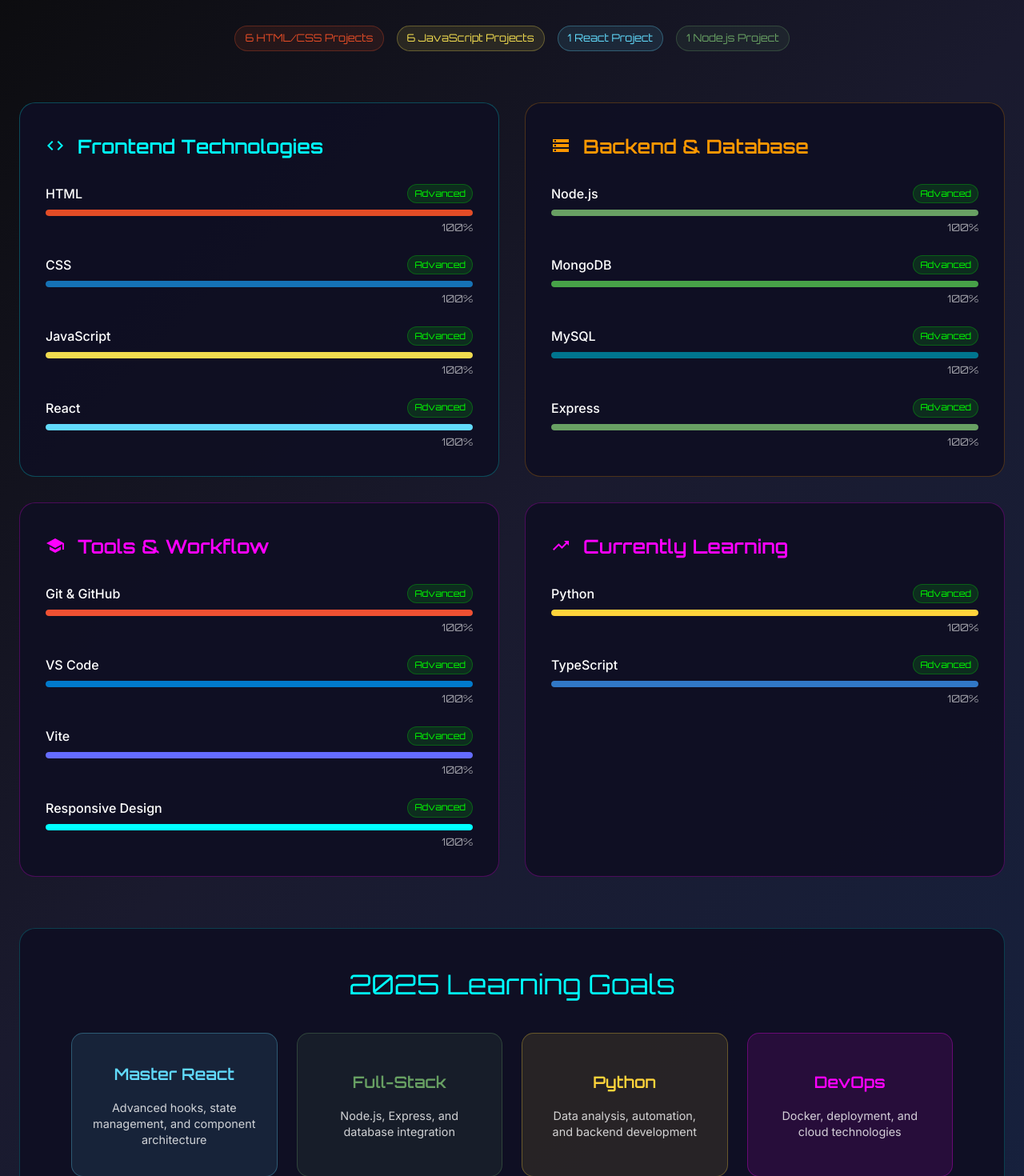
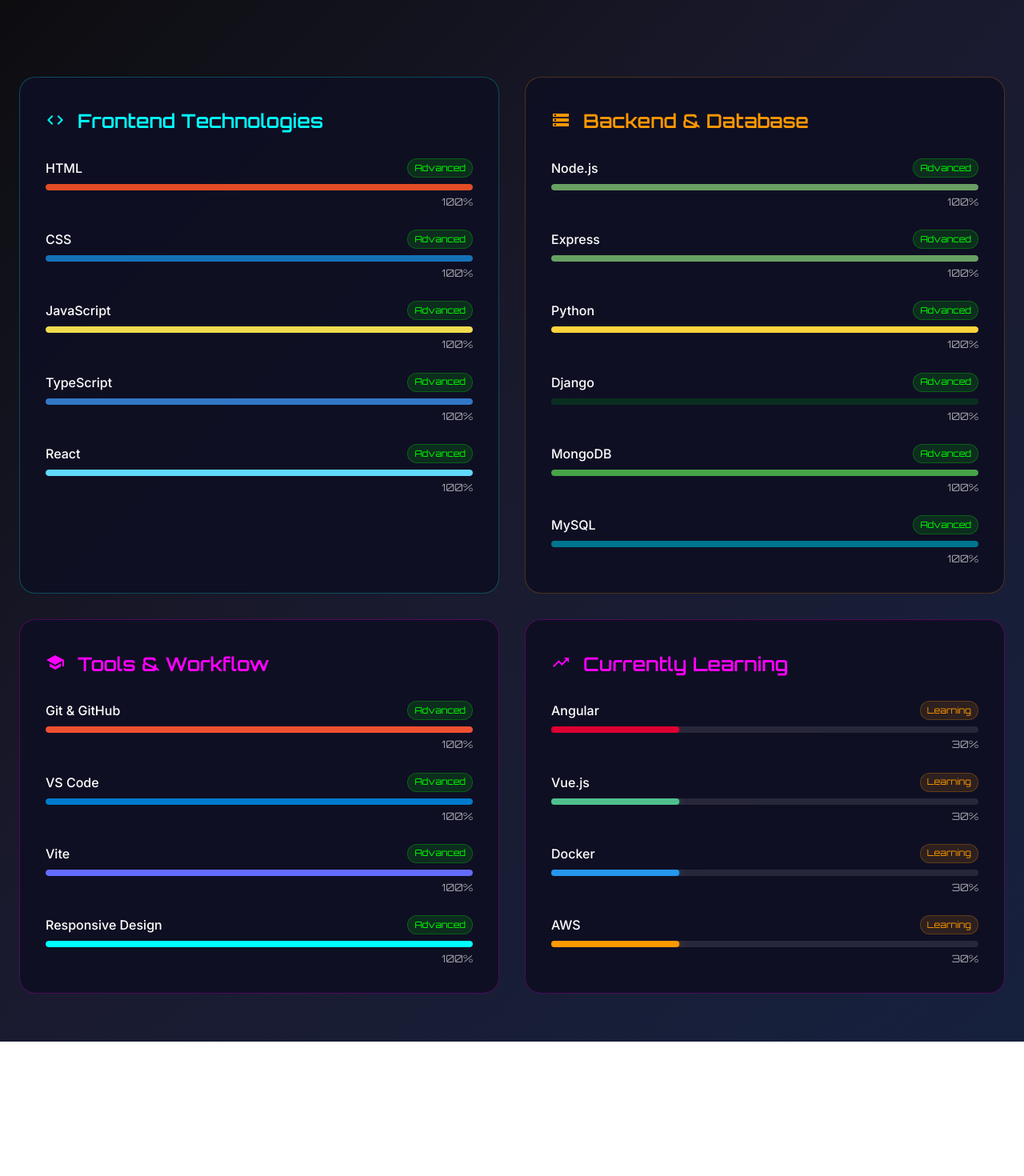
Before and after one commit to GuySmolsky/my-portfolio, a React (Vite) app: page /#/skills in a window 1280 px wide. Shown: the part 240-1710 px from the top of the page at 80% size. After the commit the page ends 1542 px from the top, so only its background shows below. Built offline with nearby package versions, Linux system fonts and the light colour scheme.

Commit message:
minor change

```diff
--- a/src/pages/Skills.jsx
+++ b/src/pages/Skills.jsx
@@ -39,6 +39,7 @@
         { name: "HTML", level: 100, color: "#e34c26" },
         { name: "CSS", level: 100, color: "#1572b6" },
         { name: "JavaScript", level: 100, color: "#f0db4f" },
+        { name: "TypeScript", level: 100, color: "#3178c6" },
         { name: "React", level: 100, color: "#61dafb" },
       ],
     },
@@ -48,9 +49,11 @@
       color: isDark ? "#ff9800" : "#fd7e14",
       skills: [
         { name: "Node.js", level: 100, color: "#68a063" },
+        { name: "Express", level: 100, color: "#68a063" },
+        { name: "Python", level: 100, color: "#ffd43b" },
+        { name: "Django", level: 100, color: "#092e20" },
         { name: "MongoDB", level: 100, color: "#47a248" },
         { name: "MySQL", level: 100, color: "#00758f" },
-        { name: "Express", level: 100, color: "#68a063" },
       ],
     },
     {
@@ -69,44 +72,11 @@
       icon: <TrendingUp />,
       color: colors.secondary,
       skills: [
-        { name: "Python", level: 100, color: "#ffd43b" },
-        { name: "TypeScript", level: 100, color: "#3178c6" },
+        { name: "Angular", level: 30, color: "#dd0031" },
+        { name: "Vue.js", level: 30, color: "#4fc08d" },
+        { name: "Docker", level: 30, color: "#2496ed" },
+        { name: "AWS", level: 30, color: "#ff9900" },
       ],
-    },
-  ];
-
-  // Learning goals - simple data
-  const learningGoals = [
-    {
-      title: "Master React",
-      description:
-        "Advanced hooks, state management, and component architecture",
-      color: "#61dafb",
-      borderColor: "rgba(97, 218, 251, 0.3)",
-      background: "rgba(97, 218, 251, 0.1)",
-    },
-    {
-      title: "Full-Stack",
-      description: "Node.js, Express, and database integration",
-      color: "#68a063",
-      borderColor: "rgba(104, 160, 99, 0.3)",
-      background: "rgba(104, 160, 99, 0.1)",
-    },
-    {
-      title: "Python",
-      description: "Data analysis, automation, and backend development",
-      color: "#ffd43b",
-      borderColor: "rgba(255, 212, 59, 0.3)",
-      background: "rgba(255, 212, 59, 0.1)",
-    },
-    {
-      title: "DevOps",
-      description: "Docker, deployment, and cloud technologies",
-      color: colors.secondary,
-      borderColor: isDark
-        ? "rgba(255, 0, 255, 0.3)"
-        : "rgba(111, 66, 193, 0.3)",
-      background: isDark ? "rgba(255, 0, 255, 0.1)" : "rgba(111, 66, 193, 0.1)",
     },
   ];
 
@@ -166,47 +136,10 @@
               gap: 2,
               mb: 4,
             }}
-          >
-            <Chip
-              label="6 HTML/CSS Projects"
-              sx={{
-                backgroundColor: "rgba(227, 76, 38, 0.1)",
-                color: "#e34c26",
-                border: "1px solid rgba(227, 76, 38, 0.3)",
-                fontFamily: "'Orbitron', monospace",
-              }}
-            />
-            <Chip
-              label="6 JavaScript Projects"
-              sx={{
-                backgroundColor: "rgba(240, 219, 79, 0.1)",
-                color: "#f0db4f",
-                border: "1px solid rgba(240, 219, 79, 0.3)",
-                fontFamily: "'Orbitron', monospace",
-              }}
-            />
-            <Chip
-              label="1 React Project"
-              sx={{
-                backgroundColor: "rgba(97, 218, 251, 0.1)",
-                color: "#61dafb",
-                border: "1px solid rgba(97, 218, 251, 0.3)",
-                fontFamily: "'Orbitron', monospace",
-              }}
-            />
-            <Chip
-              label="1 Node.js Project"
-              sx={{
-                backgroundColor: "rgba(104, 160, 99, 0.1)",
-                color: "#68a063",
-                border: "1px solid rgba(104, 160, 99, 0.3)",
-                fontFamily: "'Orbitron', monospace",
-              }}
-            />
-          </Box>
+          ></Box>
         </Box>
 
-        {/* Skills Categories - Fixed Grid Layout */}
+        {/* Skills Categories */}
         <Box
           sx={{
             display: "grid",
@@ -216,7 +149,6 @@
               lg: "repeat(2, 1fr)",
             },
             gap: 4,
-            mb: 8,
             "& > *": {
               minHeight: "450px",
             },
@@ -345,86 +277,6 @@
             </Paper>
           ))}
         </Box>
-
-        {/* Learning Goals Section - Simple Static Cards */}
-        <Box sx={{ mt: 8 }}>
-          <Paper
-            elevation={0}
-            sx={{
-              p: 6,
-              background: colors.cardBg,
-              border: `1px solid ${colors.border}`,
-              borderRadius: "20px",
-              textAlign: "center",
-            }}
-          >
-            <Typography
-              variant="h4"
-              sx={{
-                fontFamily: "'Orbitron', monospace",
-                color: colors.primary,
-                mb: 3,
-              }}
-            >
-              2025 Learning Goals
-            </Typography>
-
-            <Box
-              sx={{
-                display: "grid",
-                gridTemplateColumns: {
-                  xs: "1fr",
-                  sm: "repeat(2, 1fr)",
-                  md: "repeat(4, 1fr)",
-                },
-                gap: 3,
-                px: 2,
-                py: 2,
-              }}
-            >
-              {learningGoals.map((goal, index) => (
-                <Paper
-                  key={index}
-                  elevation={0}
-                  sx={{
-                    p: 3,
-                    border: `1px solid ${goal.borderColor}`,
-                    borderRadius: "15px",
-                    background: goal.background,
-                    display: "flex",
-                    flexDirection: "column",
-                    justifyContent: "center",
-                    alignItems: "center",
-                    minHeight: "180px",
-                  }}
-                >
-                  <Typography
-                    variant="h6"
-                    sx={{
-                      color: goal.color,
-                      fontFamily: "'Orbitron', monospace",
-                      mb: 2,
-                      fontWeight: 600,
-                      textAlign: "center",
-                    }}
-                  >
-                    {goal.title}
-                  </Typography>
-                  <Typography
-                    sx={{
-                      color: colors.textSecondary,
-                      fontSize: "0.9rem",
-                      textAlign: "center",
-                      lineHeight: 1.4,
-                    }}
-                  >
-                    {goal.description}
-                  </Typography>
-                </Paper>
-              ))}
-            </Box>
-          </Paper>
-        </Box>
       </Box>
     </Container>
   );
```
